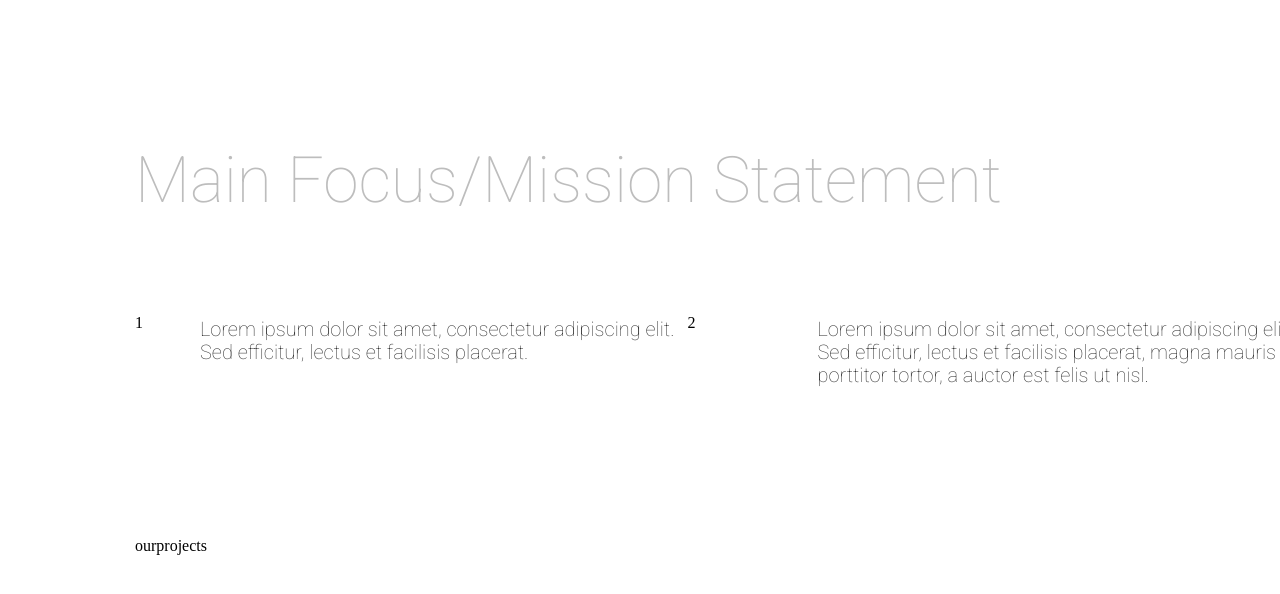
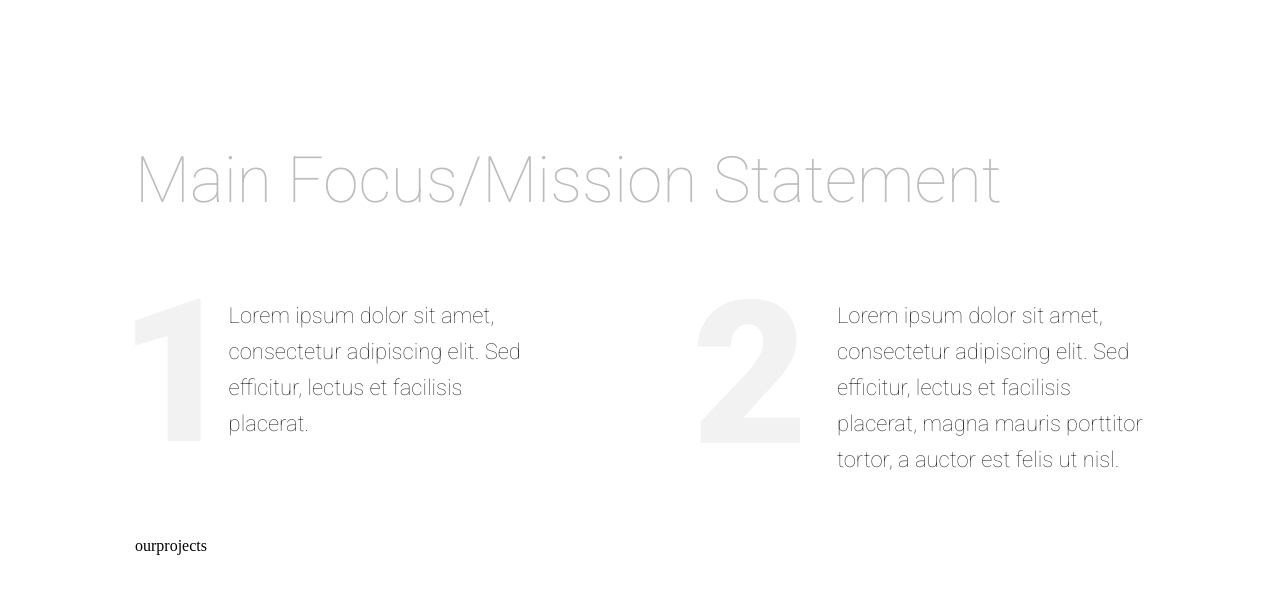
Before and after one commit to ErenJ13/Website-of-architects, a plain HTML site: page index.html in a window 1280 px wide. Shown: the part 1575-2169 px from the top of the page. Drawn offline with nearby package versions, Linux system fonts and the light colour scheme.

Commit message:
mainfocus

```diff
--- a/assets/style.css
+++ b/assets/style.css
@@ -74,33 +74,43 @@ a.head {
 
 .section-mainfocus {
     display: grid;
-    grid-template-columns: 0.2fr 1.5fr 0.4fr 1.5fr;
+    grid-template-columns: 0.2fr 1fr 0.3fr 1fr;
     grid-template-areas: "letter1 paragraph1 letter2 paragraph2";
 }
 
 .letter1 {
     grid-area: letter1;
+    justify-self: start;
 }
 
 .letter2 {
     grid-area: letter2;
+    justify-self: start;
 }
 
 .paragraph1 {
     grid-area: paragraph1;
+    justify-self: start;
+    margin: 0;
+    margin-right: 7em;
     font-family: Roboto;
     font-style: normal;
     font-weight: 400;
-    font-size: 20px;
+    font-size: 22px;
+    line-height: 36px;
     color: #333333;
 }
 
 .paragraph2 {
     grid-area: paragraph2;
+    justify-self: start;
+    margin: 0;
+    margin-right: 7em;
     font-family: Roboto;
     font-style: normal;
     font-weight: 200;
-    font-size: 20px;
+    font-size: 22px;
+    line-height: 36px;
     color: #333333;
 }
 
--- a/index.html
+++ b/index.html
@@ -58,11 +58,11 @@
             <section class="mainfocus">
                 <h4 class="mainfocus-title">Main Focus/Mission Statement</h4>
                 <div class="section-mainfocus">
-                    <p class="letter1">1</p>
+                    <img class="letter1" src="/assets/pics/1.svg"></шclass=>
                     <p class="paragraph1">Lorem ipsum dolor sit amet, consectetur adipiscing elit. Sed efficitur, lectus
                         et facilisis
                         placerat.</p>
-                    <p class="letter2">2</p>
+                    <img class="letter2" src="/assets/pics/2.svg"></img>
                     <p class="paragraph2"> Lorem ipsum dolor sit amet, consectetur adipiscing elit. Sed efficitur,
                         lectus et facilisis
                         placerat, magna mauris porttitor tortor, a auctor est felis ut nisl.</p>
```
